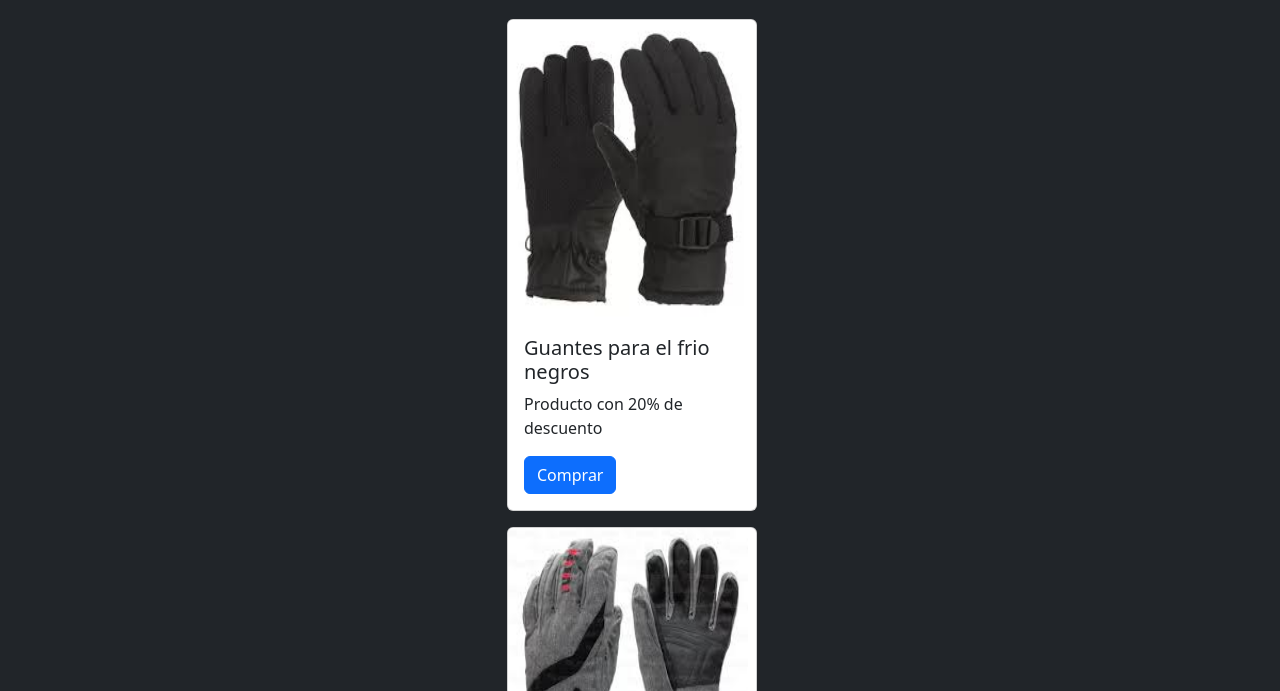
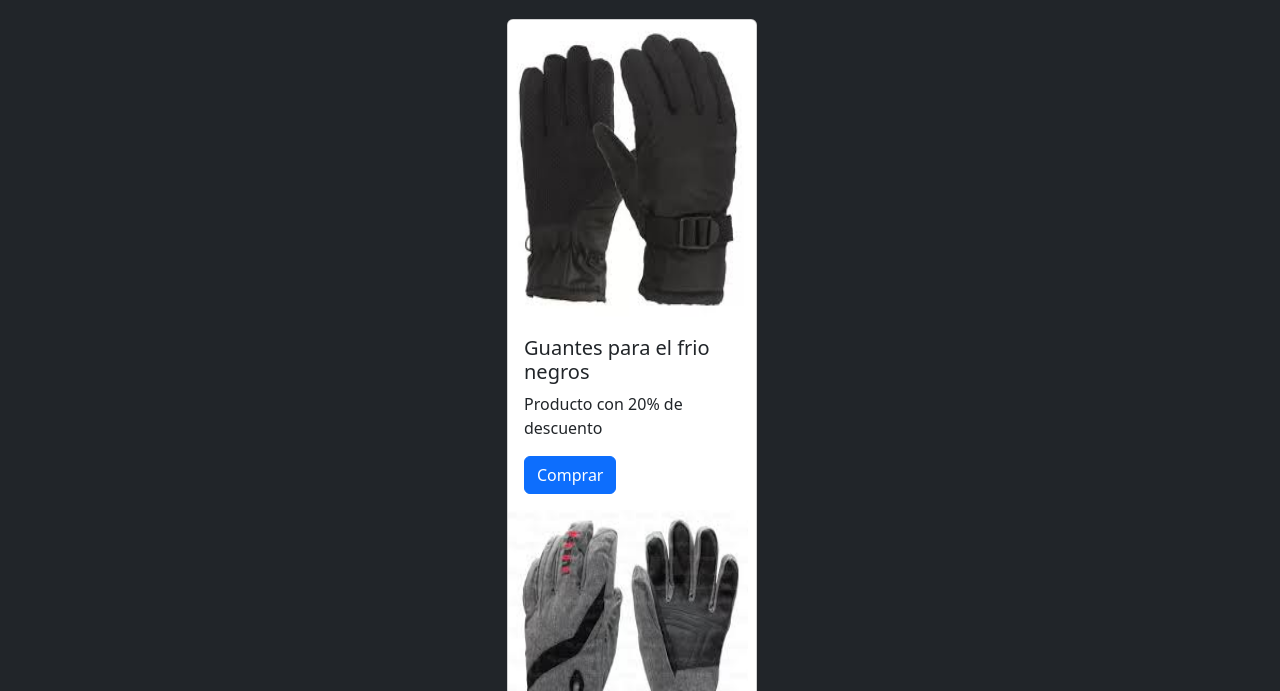
Before and after one commit to Nachitox738/tp8, a plain HTML site: page productos.html in a window 1280 px wide. Shown: the part 109-800 px from the top of the page. Drawn offline with nearby package versions, Linux system fonts and the light colour scheme.

Commit message:
cambios finales

```diff
--- a/JS/ObtenerProductos.js
+++ b/JS/ObtenerProductos.js
@@ -7,14 +7,12 @@ const mostrarProductos = (datos) => {
     const contenedor = document.querySelector('#contenedor')
     datos.forEach(dato => {
         productos+=`
-        <div class="card me-3 mt-3" style="width: 100%; max-width: 250px;">
               <img src="${dato.imagen}" class="card-img-top" style="height: 300px; width: 240px;" alt="...">
               <div class="card-body">
                 <h5 class="card-title">${dato.titulo}</h5>
                 <p class="card-text">${dato.descripcion}</p>
                 <a href="#" class="btn btn-primary m-auto">Comprar</a>
-              </div>
-            </div>`
+              </div>`
     });
     contenedor.innerHTML = productos
 }
--- a/productos.html
+++ b/productos.html
@@ -12,9 +12,12 @@
         <h1 class="text-light text-center"> Listado de Productos </h1>
         <div class="row">
           <div class="col-lg d-flex flex-wrap flex-row justify-content-center">
-           <div id="contenedor">
+           <div >
+            <div class="card me-3 mt-3" style="width: 100%; max-width: 250px;" id="contenedor">
+            </div>
           </div>
         </div>
+      </div>
 
 
 <div id="contenedorfooter"></div>
```
Also changed, not shown: contactos.html (+2 -3 lines).
